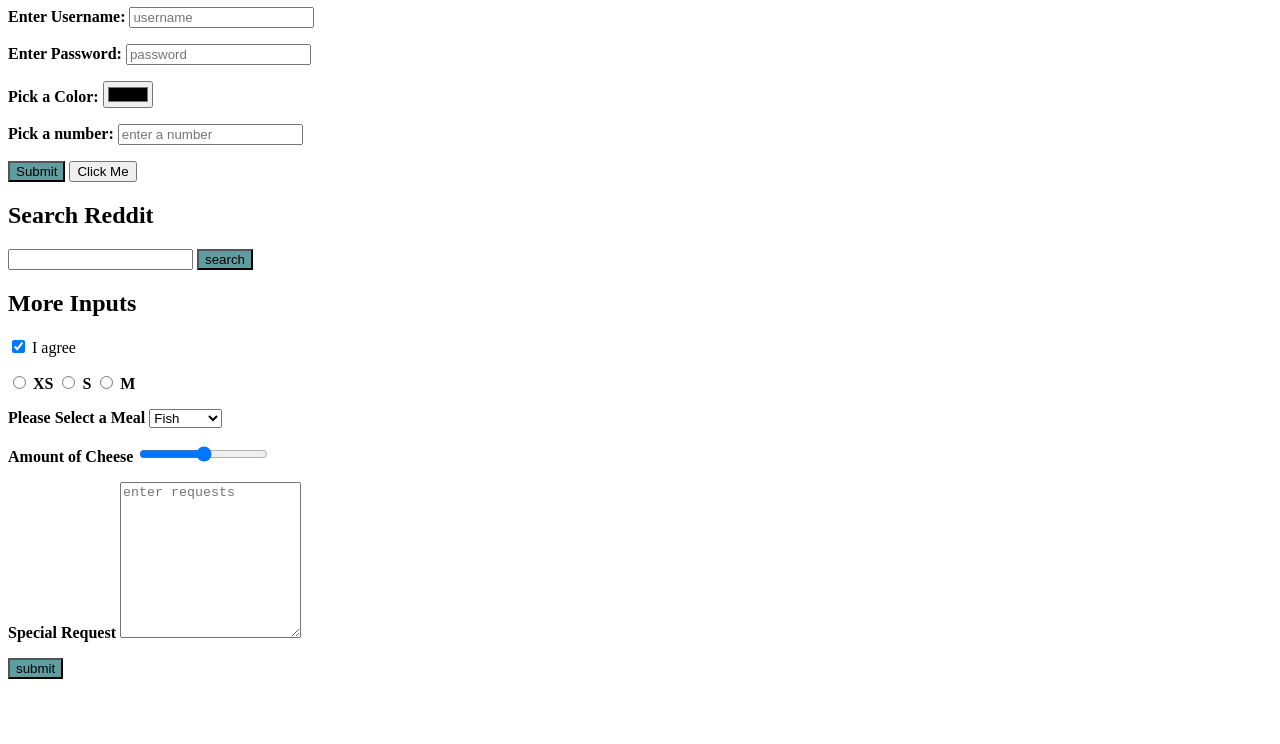
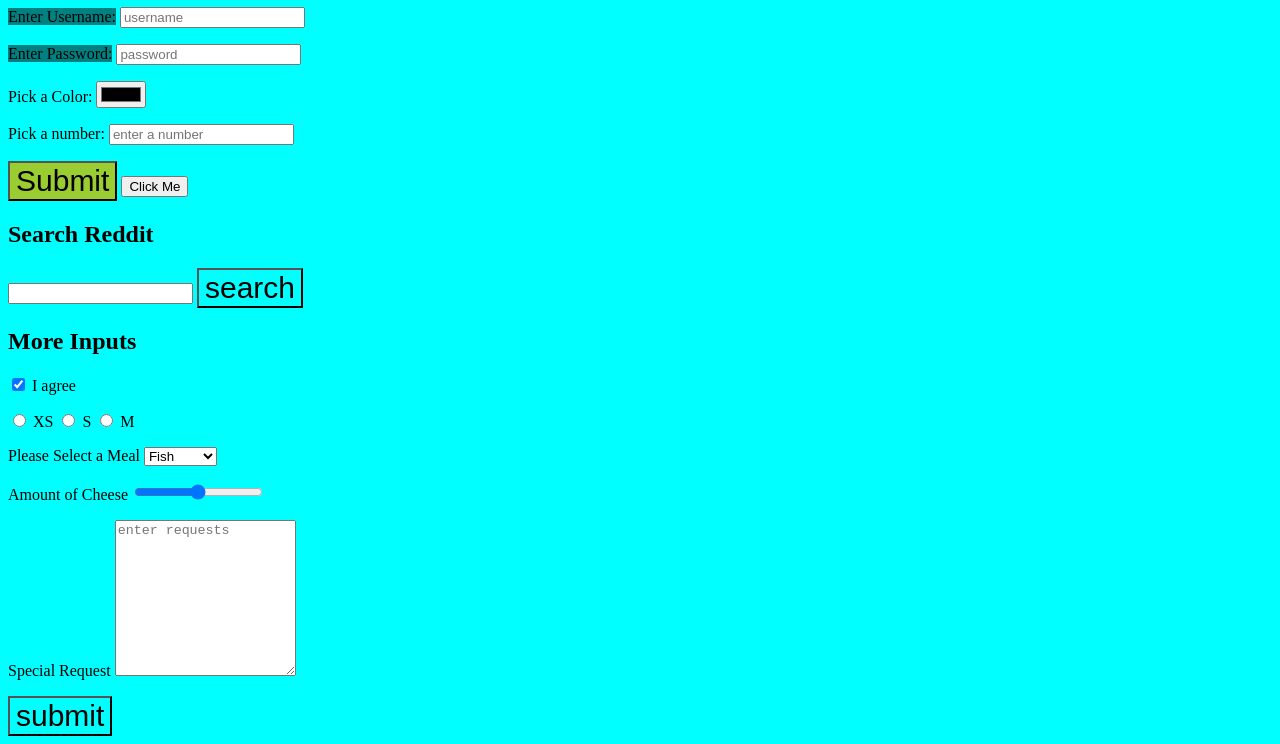
Before and after one commit to JSnack58/bootcamp, a plain HTML site: page forms.html in a window 1280 px wide. Shown: the part 73-817 px from the top of the page. Drawn offline with Linux system fonts and the light colour scheme.

Commit message:
ex9, updated forms, selectors

```diff
--- a/forms.html
+++ b/forms.html
@@ -6,7 +6,7 @@
     <meta name="viewport" content="width=device-width, initial-scale=1.0">
     <meta http-equiv="X-UA-Compatible" content="ie=edge">
     <title>Document</title>
-    <link rel="stylesheet" href="styles.css">
+    <link rel="stylesheet" href="selectors.css">
 </head>
 
 <body>
@@ -14,13 +14,13 @@
     <form action="/tacos">
         <p>
             <!--labels the entity of a unique id -->
-            <label for="username">Enter Username:</label>
+            <label for="username" class="userinfo">Enter Username:</label>
             <!--input tyes: text, password, color, number-->
             <input type="text" placeholder="username" id="username" name="username">
 
         </p>
         <p>
-            <label for="password">Enter Password:</label>
+            <label for="password" class="userinfo">Enter Password:</label>
             <input type="password" placeholder="password" id="password" name="password">
         </p>
         <p>
@@ -31,7 +31,7 @@
             <label for="number">Pick a number:</label>
             <input type="number" placeholder="enter a number" id="number" name="number">
         </p>
-        <button>Submit</button><!--buttons within forms submit them-->
+        <button id="submission">Submit</button><!--buttons within forms submit them-->
         <input type="submit" value="Click Me"><!--input type submit-->
     </form>
     <h2>Search Reddit</h2>
--- a/selectors.css
+++ b/selectors.css
@@ -1,3 +1,22 @@
-*{
+body{
     background-color: cyan;
 }
+
+button{
+    font-size: 30px;
+    background-color: cyan;
+}
+
+option{
+    font-size: 20px;
+    background-color: darkgreen;
+
+}
+/* # are for ID*/
+#submission{
+    background-color: yellowgreen;
+}
+/* . are for classes */
+.userinfo{
+    background-color: teal;
+}
```
Also changed, not shown: Ex9_Basic_Selectors_Practice.css (added, +12 -0 lines).
